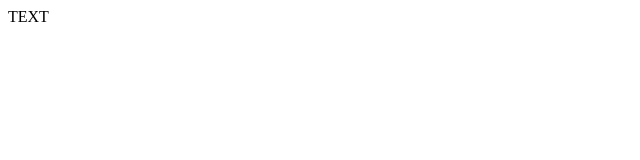
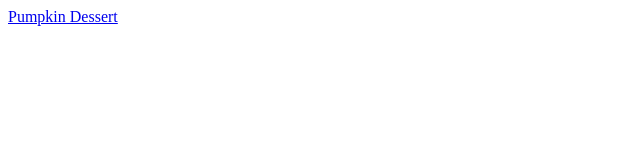
Before and after one commit to tterbyenrab/Charlenes-recipe-box, a plain HTML site: page index.html in a window 1280 px wide. Shown: the whole page, without its empty margins (0-640 px from the left). Drawn offline with Linux system fonts and the light colour scheme.

Commit message:
Update index.html

```diff
--- a/index.html
+++ b/index.html
@@ -5,6 +5,8 @@
         <title>Charlene's Recipe Box</title>
     </head>
     <body>
-        <div>TEXT</div>
+        <div>
+            <a href="recipe_box.html">Pumpkin Dessert</a>
+        </div>
     </body>
 </html>
```
